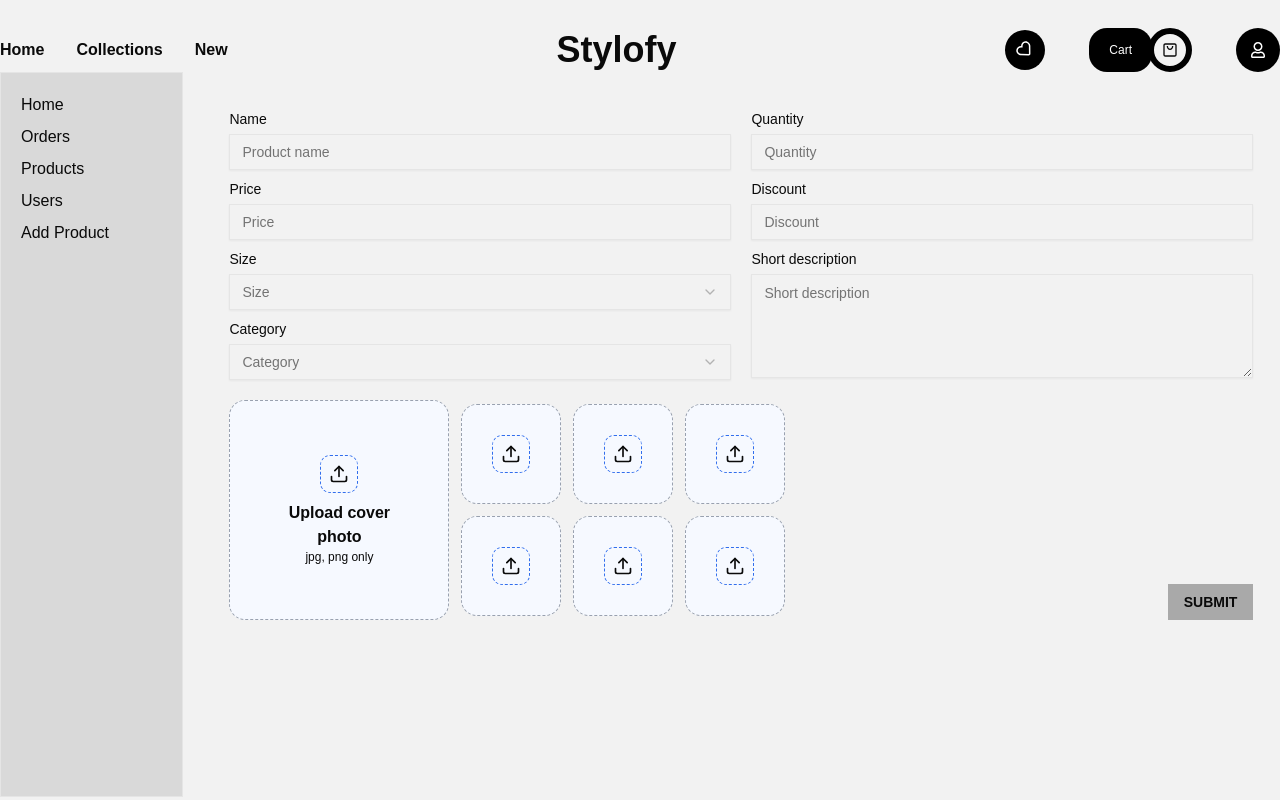
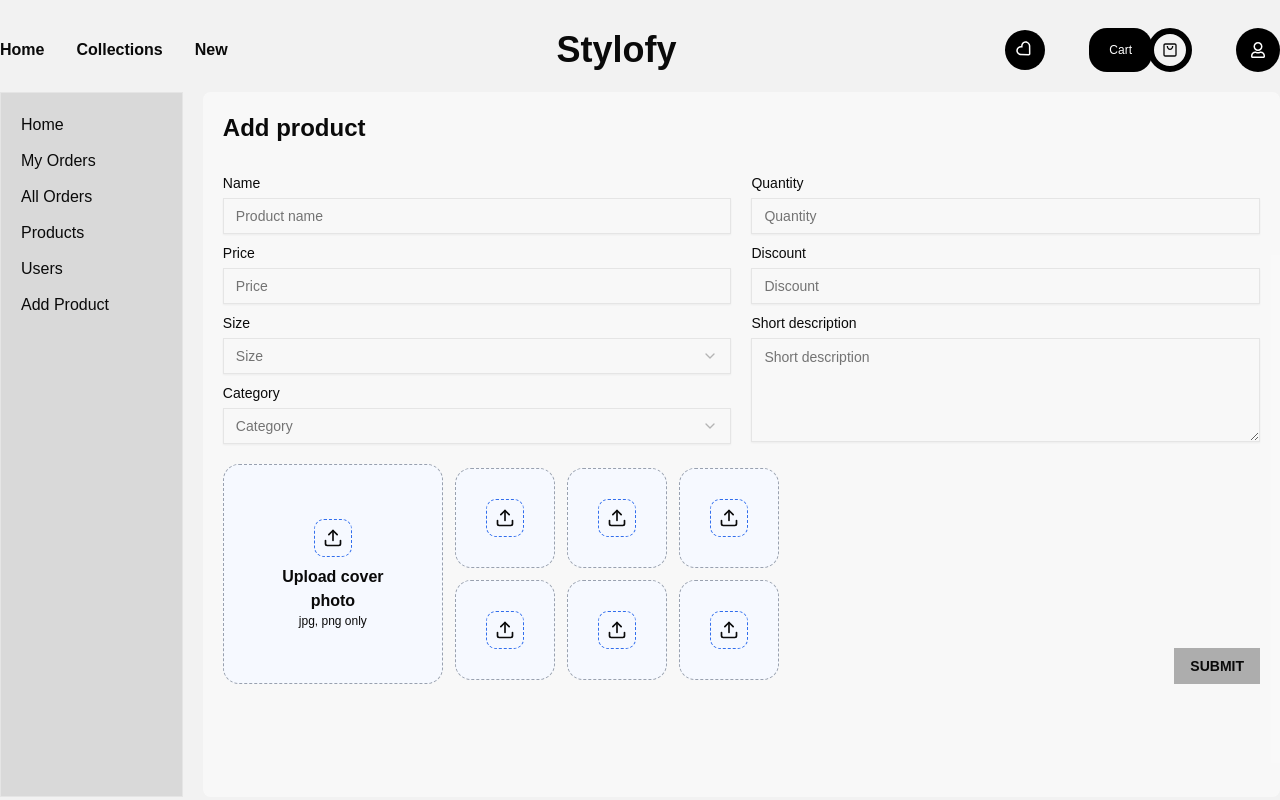
Before and after one commit to ariful97768/Stylofy-ecom, a Next.js app: page /dashboard/add-product in a window 1280 px wide. Built offline with nearby package versions, Linux system fonts and the light colour scheme; no server answers; a web font is replaced by a local one.

Commit message:
changed orders route to all orders and added my orders route, added heading for add product form

```diff
--- a/src/app/dashboard/add-product/page.tsx
+++ b/src/app/dashboard/add-product/page.tsx
@@ -155,8 +155,9 @@
     }
   }
   return (
-    <form onSubmit={submit} className="max-w-5xl w-full mx-auto">
-      <div className="pt-10 relative w-full">
+    <form onSubmit={submit} className="max-w-6xl p-5 rounded-md bg-white/50 w-full mx-auto">
+      <h1 className="text-2xl mb-8 font-semibold">Add product</h1>
+      <div className="relative w-full">
         <div className="flex mb-5 gap-5">
           <div className="w-full space-y-3">
             <div className="flex flex-col gap-2">
--- a/src/app/dashboard/layout.tsx
+++ b/src/app/dashboard/layout.tsx
@@ -3,14 +3,17 @@
 
 export default function DashboardLayout({ children }: { children: ReactNode }) {
   return (
-    <main className="max-w-7xl gap-5 mx-auto flex">
-      <aside className="w-1/7 min-h-[calc(100vh-75px)] bg-black/10 p-5 shrink-0 border">
-        <ul className="space-y-2">
+    <main className="max-w-7xl pt-5 gap-5 mx-auto flex">
+      <aside className="w-1/7 min-h-[calc(100vh-95px)] bg-black/10 p-5 shrink-0 border">
+        <ul className="space-y-3">
           <li>
             <Link href={"/"}>Home</Link>
           </li>
           <li>
-            <Link href={"/dashboard/orders"}>Orders</Link>
+            <Link href={"/dashboard/my-orders"}>My Orders</Link>
+          </li>
+          <li>
+            <Link href={"/dashboard/all-orders"}>All Orders</Link>
           </li>
           <li>
             <Link href={"/dashboard/products"}>Products</Link>
```
